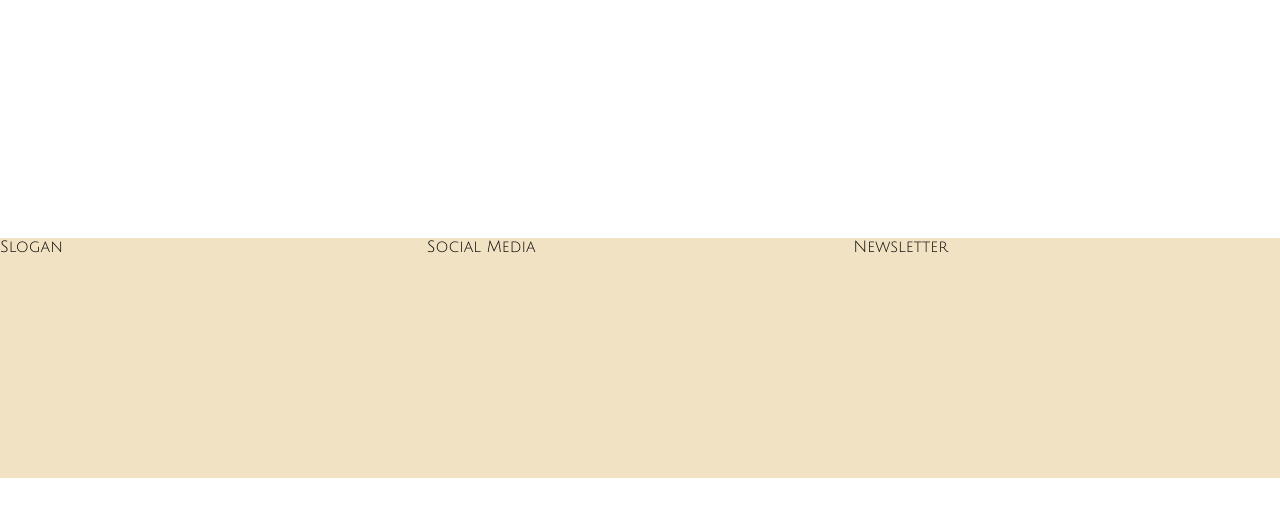
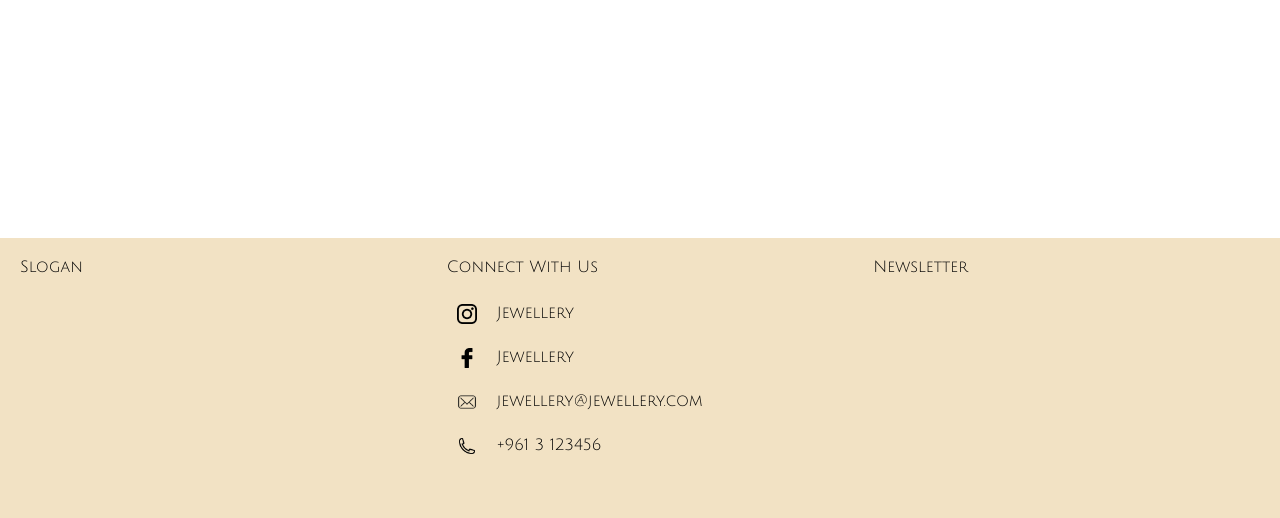
Before and after one commit to sana-al-rayess/fullstack-ecommerce-project, a PHP site: page /main.html in a window 1280 px wide. Shown: the part 322-840 px from the top of the page. Before the commit the page ends 800 px from the top, so only its background shows below. Run offline with PHP 8.4, Linux system fonts and the light colour scheme.

Commit message:
edited connect with us in footer

```diff
--- a/main.html
+++ b/main.html
@@ -17,7 +17,7 @@
             <div class="shop-name">
                 Jewellery
             </div>
-       </div>
+        </div>
         <div class="header-icons">
             <img class="icons" src="./images/search.png" alt="search">
             <img class="icons" src="./images/user.png" alt="userprofile">
@@ -41,7 +41,26 @@
 
     <footer class="footer">
         <div class="slogan">Slogan</div>
-        <div class="socialmedia">Social Media</div>
+        <div class="socialmedia">
+            <div>Connect With Us</div><br>
+            <div class="socialmedia-item">
+                <div><img class="icons" src="./images/insta.png" alt="insta"></div>
+                <div class="socialmedia-name">Jewellery</div>
+            </div>
+            <div class="socialmedia-item">
+                <div><img class="icons" src="./images/fb2.png" alt="fb"></div>
+                <div class="socialmedia-name">Jewellery</div>
+            </div>
+            <div class="socialmedia-item">
+                <div><img class="icons" src="./images/mail.png" alt="mail"></div>
+                <div class="socialmedia-name">jewellery@jewellery.com</div>
+            </div>
+            <div class="socialmedia-item">
+                <div><img class="icons" src="./images/telephone-62.png" alt="telephone"></div>
+                <div class="socialmedia-name">+961 3 123456</div>
+            </div>
+
+        </div>
         <div class="newsletter">Newsletter</div>
     </footer>
 </body>
--- a/styles/style.css
+++ b/styles/style.css
@@ -82,7 +82,7 @@ body {
 .slogan {
     flex: 1;
     background-color: #F2E2C4;
-
+    padding: 20px;
     height: 100%;
 
 }
@@ -90,15 +90,27 @@ body {
 .socialmedia {
     flex: 1;
     background-color: #F2E2C4;
-
     height: 100%;
+    display: flex;
+    flex-direction: column;
+    justify-items: center;
+    padding: 20px;
 
 }
+.socialmedia-item{
+    display: flex;
+
+}
+.socialmedia-name{
+    padding: 10px;
+}
+
 
 .newsletter {
     flex: 1;
     background-color: #F2E2C4;
     height: 100%;
+    padding: 20px;
 
 }
 
```
Also changed, not shown: images/fb2.png (added), images/insta.png (added), images/mail.png (added), images/telephone-62.png (added).
